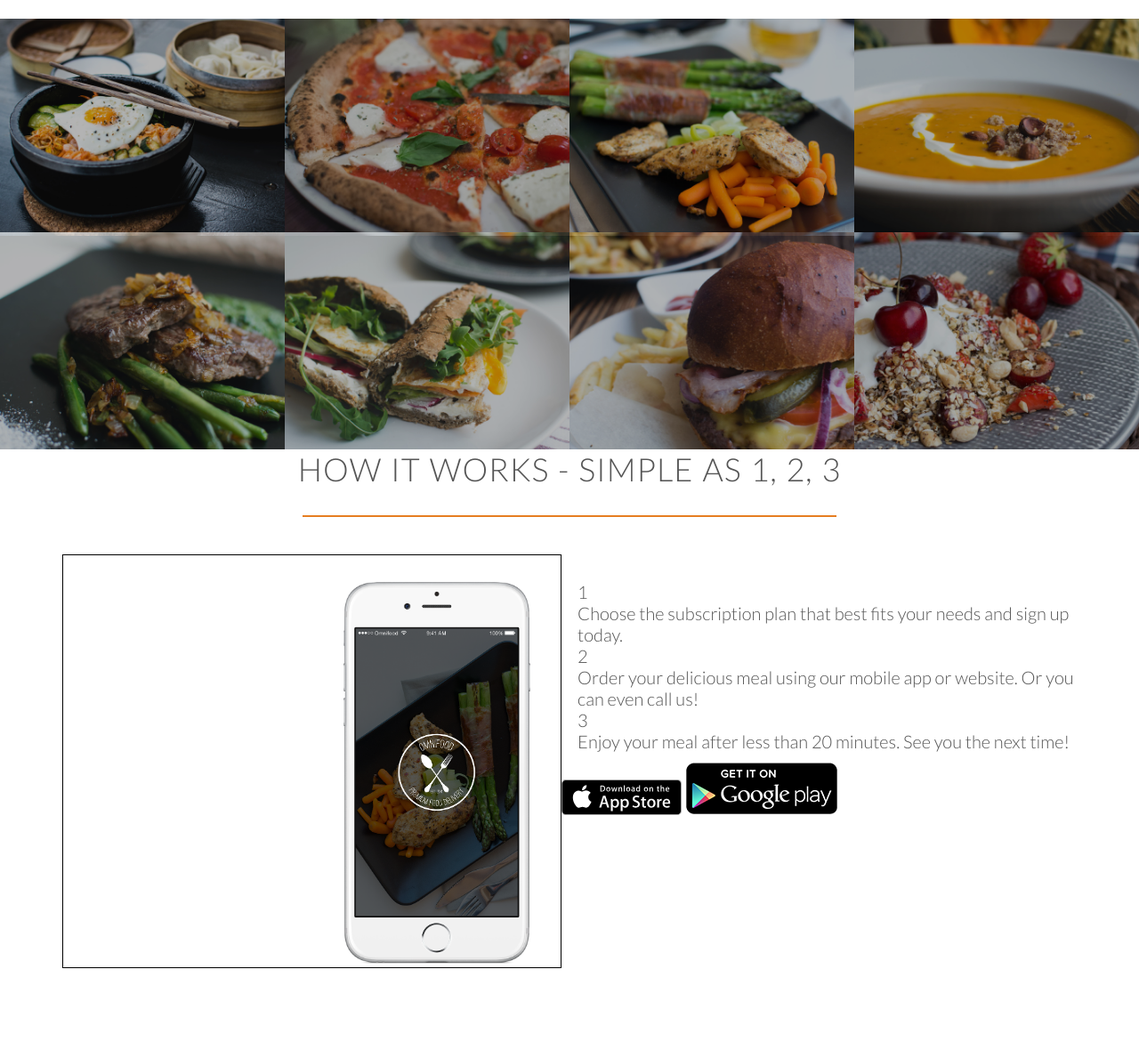
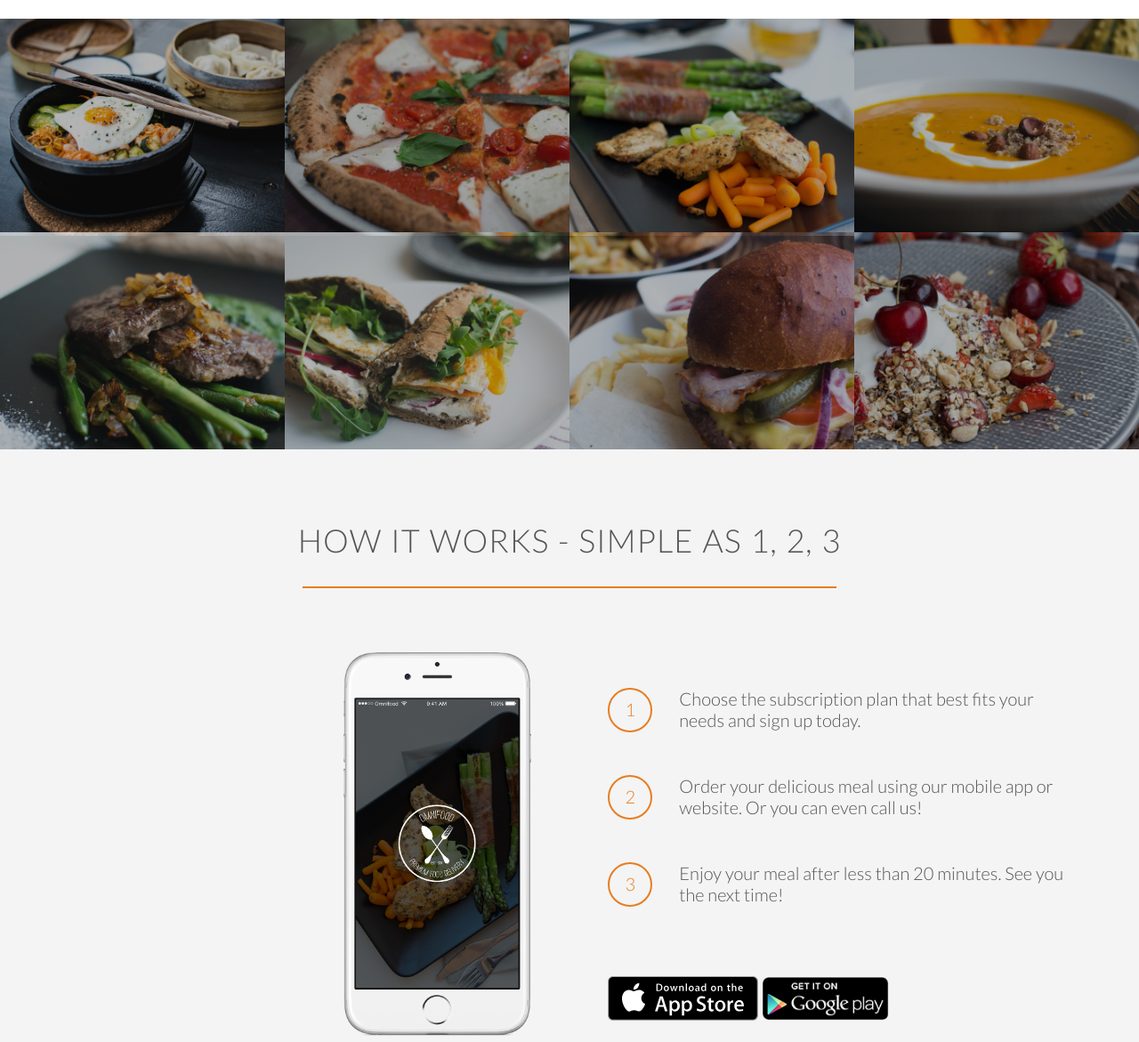
Before and after one commit to johel/omnifood, a plain HTML site: page index.html in a window 1280 px wide. Shown: the part 1498-2669 px from the top of the page at 89% size. Drawn offline with Linux system fonts and the light colour scheme; files whose address does not match are found by name.

```diff
--- a/index.html
+++ b/index.html
@@ -67,7 +67,7 @@
 
         <section class="section-meals">
 
-            <ul class="meals-showcase">
+            <ul class="meals-showcase clearfix">
                 <li>
                     <figure class="meals-photo">
                         <img src="resources/img/1.jpg" alt="Korean bibimbap with egg and vegetables">
@@ -89,7 +89,7 @@
                     </figure>
                 </li>
             </ul>
-            <ul class="meals-showcase">
+            <ul class="meals-showcase clearfix">
                 <li>
                     <figure class="meals-photo">
                         <img src="resources/img/5.jpg" alt="Paleo beef steak with vegetables">
@@ -124,7 +124,7 @@
                 </div>
                 <div class="col span-1-of-2 steps-box">
                     <div class="works-step">
-                        <div><span>1</span></div>
+                        <div>1</div>
                         <p>Choose the subscription plan that best fits your needs and sign up today.</p>
                     </div>
                     <div class="works-step">
@@ -135,10 +135,13 @@
                         <div>3</div>
                         <p>Enjoy your meal after less than 20 minutes. See you the next time!</p>
                     </div>
+
+                    <a href="#" class="btn-app"><img src="resources/img/download-app.svg" alt="App Store Button"></a>
+                    <a href="#" class="btn-app"><img src="resources/img/download-app-android.png" alt="Play Store Button"></a>
+
                 </div>
 
-                <a href="#" class="btn-app"><img src="resources/img/download-app.svg" alt="App Store Button"></a>
-                <a href="#" class="btn-app"><img src="resources/img/download-app-android.png" alt="Play Store Button"></a>
+
             </div>
         </section>
 
--- a/resources/css/style.css
+++ b/resources/css/style.css
@@ -20,6 +20,18 @@ html{
     color:#555;
     background-color: #fff;
 
+}
+
+.clearfix{
+    zoom:1;
+}
+
+.clearfix:after{
+    content: '.';
+    clear:both;
+    display:block;
+    height:0;
+    visibility: hidden;
 }
 
 
@@ -259,25 +271,51 @@ section{
 /* STEPS */
 /*-----------------------------------------------------------------------------*/
 
+.section-steps{
+    background-color: #f4f4f4;
+}
 
-.steps-box{
-    padding-top: 30px;
-}
 
 .steps-box:first-child{
     text-align: right;
     padding-right: 3%;
-    border:1px solid black;
+    padding-top: 30px;
 }
 
-.steps-box:last-child {
+.steps-box:nth-child(2) {
     padding-left: 3%;
-    border:1px solid black;
-    background-color: blue;
+    padding-top: 70px;
 }
 
 .app-screen{
     width:40%;
+}
+
+.works-step{
+    margin-bottom: 50px;
+}
+
+.works-step:last-of-type{
+    margin-bottom: 80px;
+}
+
+.works-step div{
+/*    background-color: #e67e22;*/
+    border: 2px solid #e67e22;
+    width: 50px;
+    height: 50px;
+    border-radius: 50%;
+    color: #e67e22;
+/*    display: inline-block;*/
+    text-align: center;
+    padding:10px;
+    float:left;
+    margin-right: 30px;
+}
+
+.btn-app img{
+    height:50px;
+    width:auto;
 }
 
 /*
```
